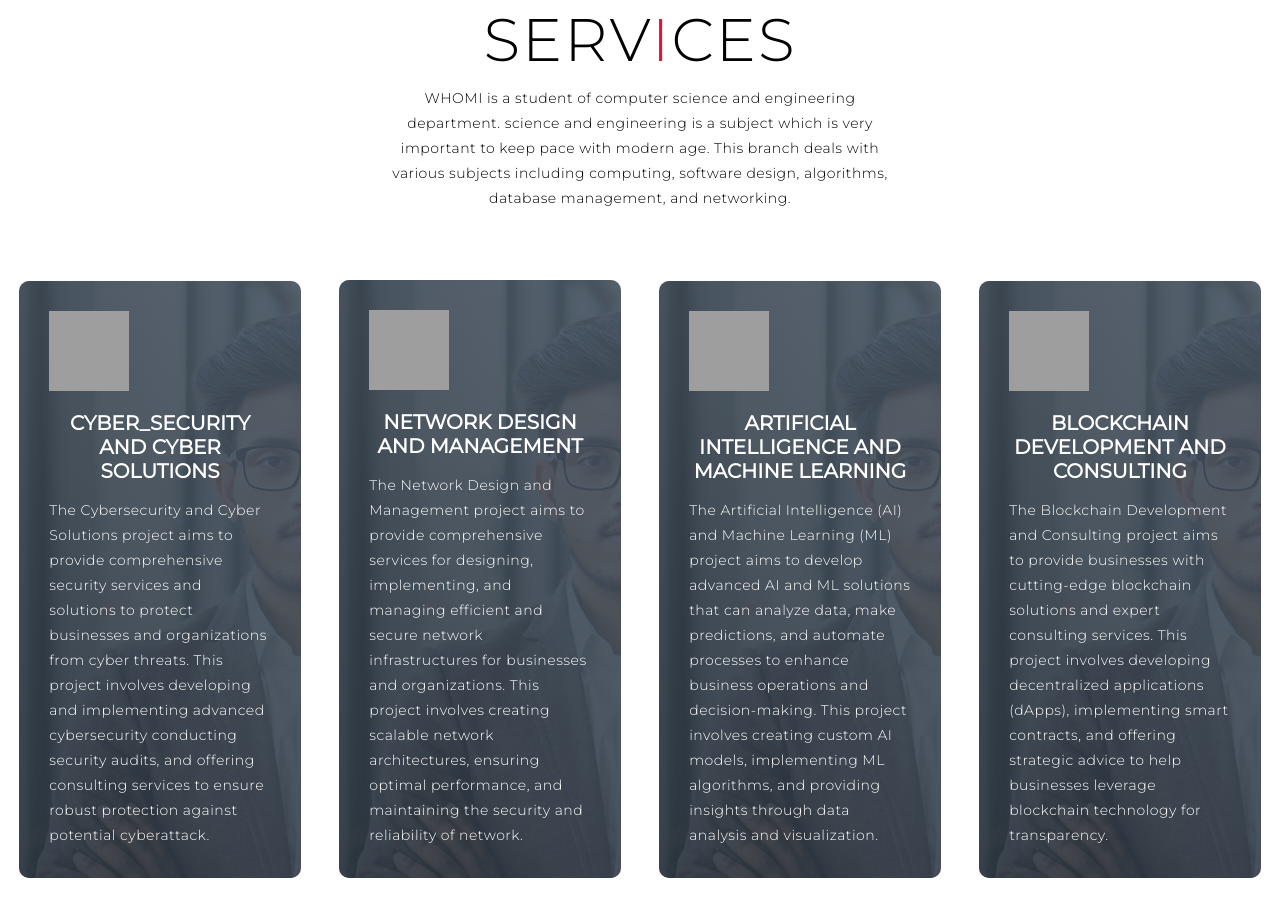
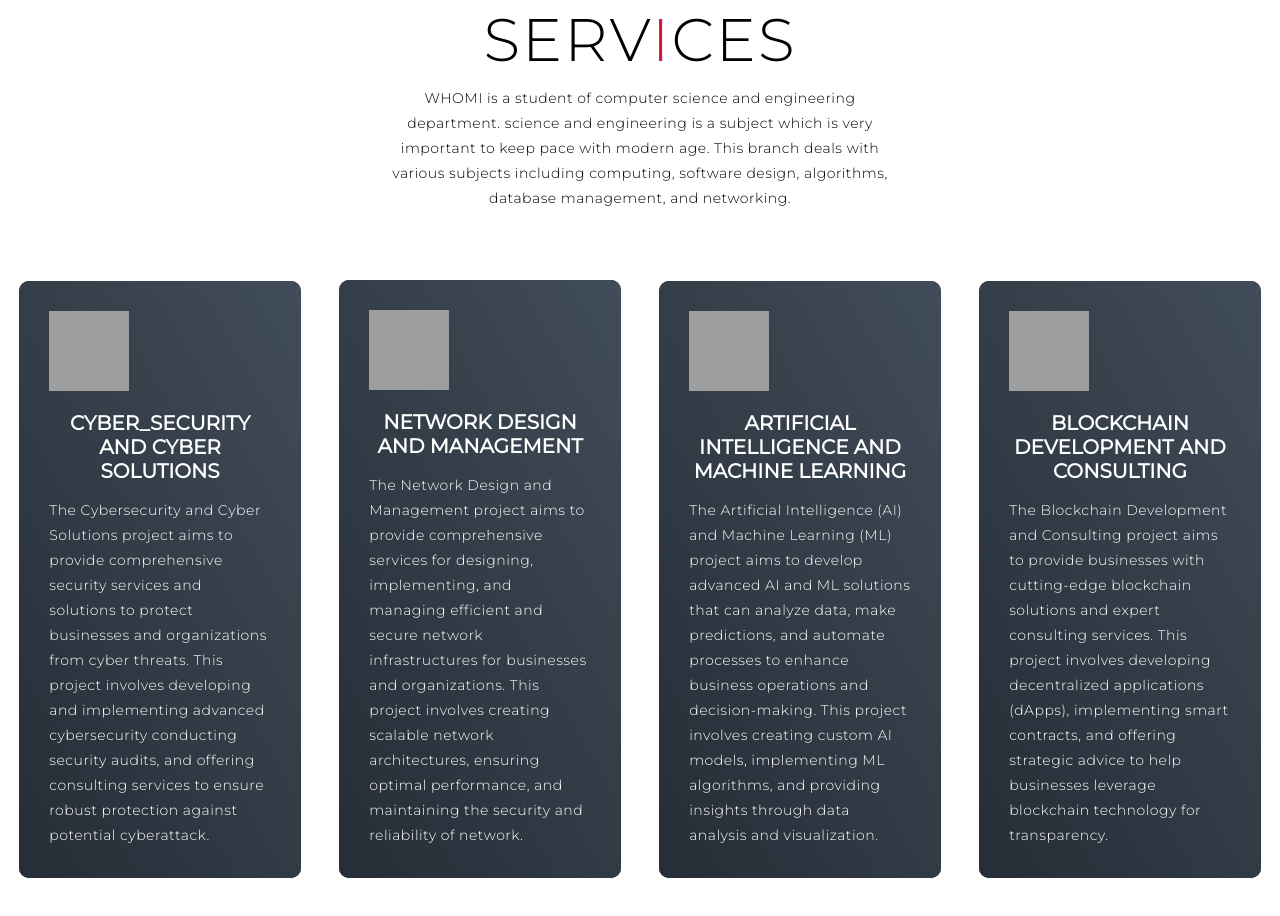
Before and after one commit to nomankarim8/nomanakarim8-Portfolio, a plain HTML site: page index.html in a window 1280 px wide. Shown: the part 897-1813 px from the top of the page. Drawn offline with Linux system fonts and the light colour scheme; grey boxes are pictures that could not be loaded.

Commit message:
update style.css

```diff
--- a/style.css
+++ b/style.css
@@ -291,7 +291,7 @@ p {
 	flex-direction: column;
 	padding: 30px;
 	border-radius: 10px;
-	background-image: url(image1.png);
+	background-color: black;
 	background-size: cover;
 	margin: 10px 5%;
 	position: relative;
```
